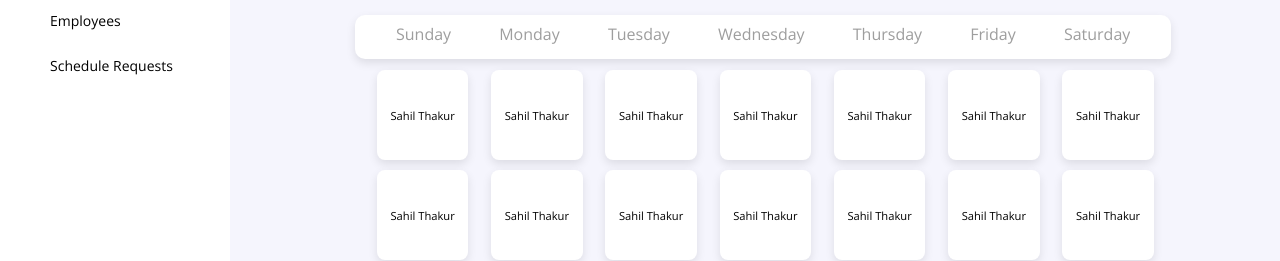
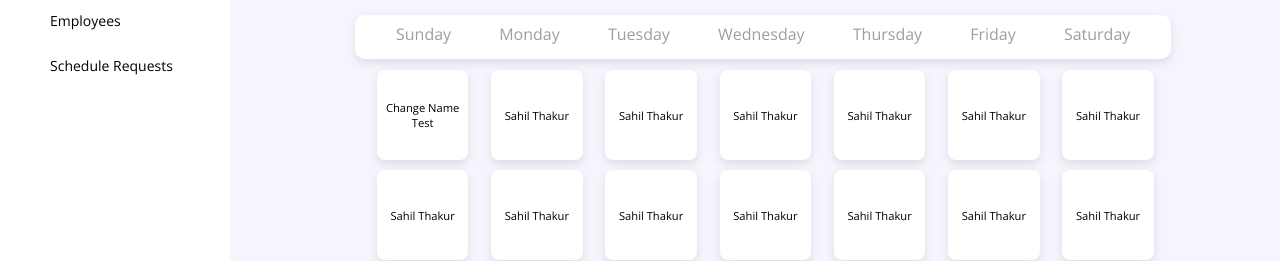
Before and after one commit to codebase-berkeley/moffitt-scheduler, a React (Create React App) app in the folder client/: page /masterschedule in a window 1280 px wide. Shown: the part 223-484 px from the top of the page. Built offline with nearby package versions, Linux system fonts and the light colour scheme.

Commit message:
Tested change

```diff
--- a/client/src/components/MasterSchedule/Moffitt.js
+++ b/client/src/components/MasterSchedule/Moffitt.js
@@ -29,6 +29,9 @@ export default class Moffitt extends React.Component {
         this.state.allDaysOfWeek[i].push(<Box text="Sahil Thakur" />);
       }
     }
+    let newAllDaysOfWeek = this.state.allDaysOfWeek;
+    newAllDaysOfWeek[0][0] = <Box text="Change Name Test" />;
+    this.setState({ allDaysOfWeek: newAllDaysOfWeek });
   }
   render() {
     return (
```
